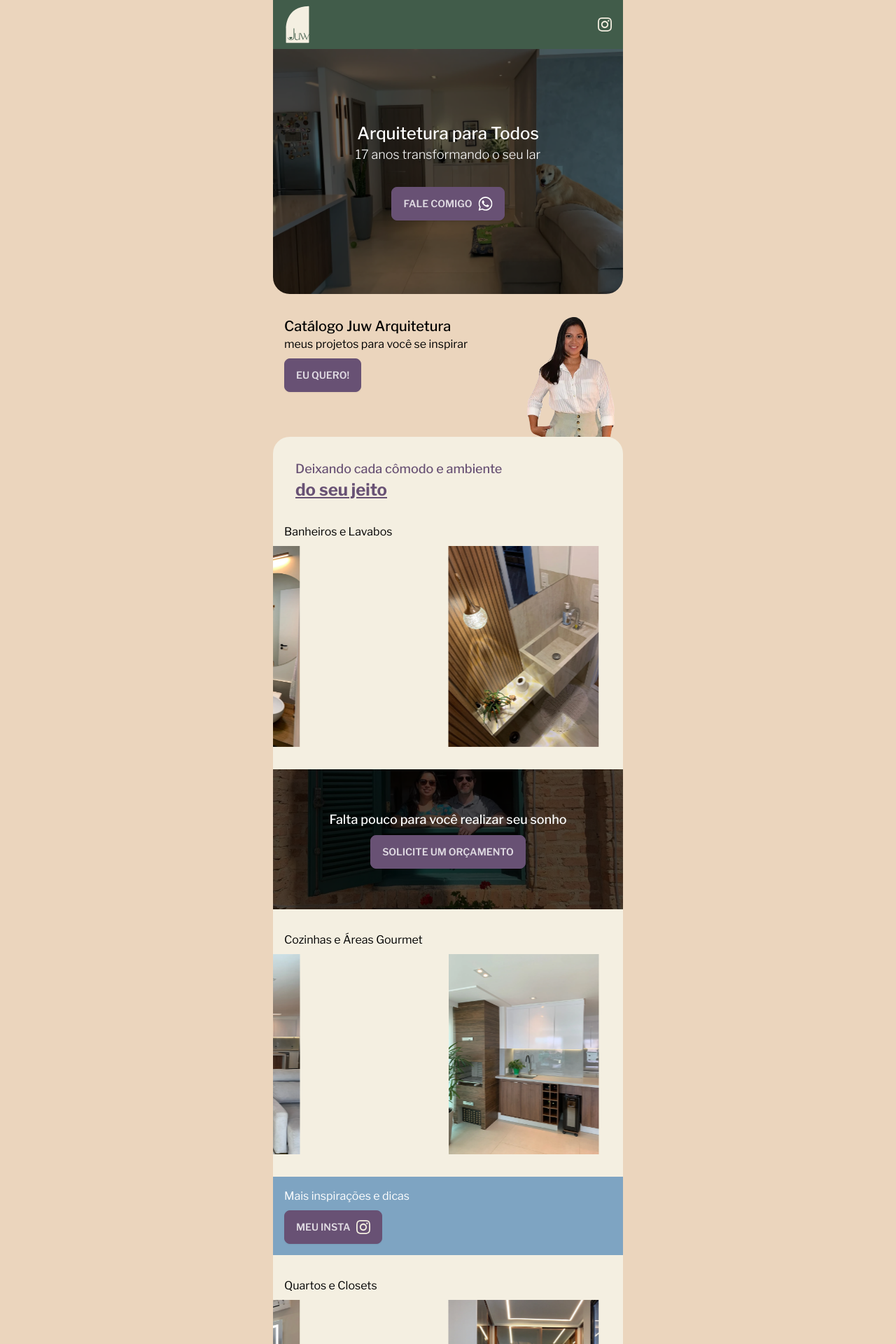
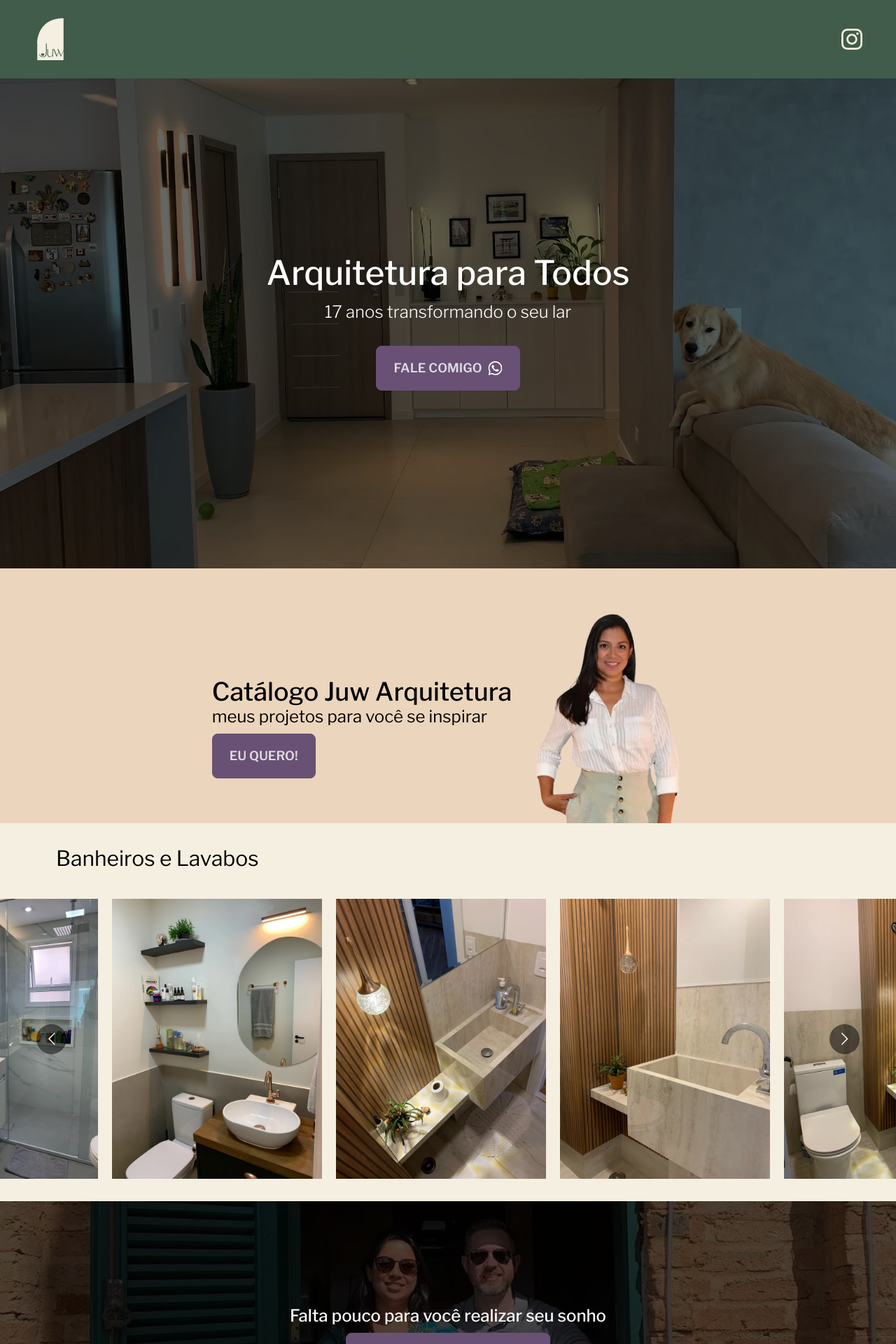
Before and after one commit to Gabriel5934/juwarquitetura, a React (Vite) app: page / in a window 1280 px wide. Shown: the top 1920 px of the page at 70% size. Built offline with nearby package versions, Linux system fonts and the light colour scheme.

Commit message:
feat: lg responsive

```diff
--- a/src/index.css
+++ b/src/index.css
@@ -13,8 +13,7 @@
 }
 
 .carousel img {
-  @apply object-cover h-full;
-  width: 215px;
+  @apply object-cover h-[200px] lg:h-[400px];
 }
 
 .carouselContainer {
@@ -22,5 +21,5 @@
 }
 
 .carouselContainer > span {
-  @apply w-full text-left;
+  @apply w-full text-left lg:text-3xl lg:ml-32 lg:mb-8;
 }
--- a/src/routes/__root.tsx
+++ b/src/routes/__root.tsx
@@ -63,7 +63,7 @@ export const Route = createRootRoute({
           max: 3000,
           min: 1024,
         },
-        items: 3,
+        items: 5,
         partialVisibilityGutter: 40,
       },
       mobile: {
@@ -71,7 +71,7 @@ export const Route = createRootRoute({
           max: 464,
           min: 0,
         },
-        items: 1,
+        items: 2,
         partialVisibilityGutter: 30,
       },
       tablet: {
@@ -79,29 +79,28 @@ export const Route = createRootRoute({
           max: 1024,
           min: 464,
         },
-        items: 2,
+        items: 3,
         partialVisibilityGutter: 30,
       },
     };
 
     return (
       <div
-        style={{
-          maxWidth: "500px",
-        }}
+      // style={{
+      //   maxWidth: "500px",
+      // }}
       >
         <LeadDialog
           id={DIALOG_CATALOG_ID}
           title="receba o catálogo"
           subtitle="Juw Arquitetura"
         />
-        <div className="bg-green flex justify-between items-center">
+        <div className="bg-green flex justify-between items-center lg:px-8 lg:py-4">
           <svg
-            width="70"
-            height="70"
             viewBox="0 0 70 70"
             fill="none"
             xmlns="http://www.w3.org/2000/svg"
+            className={`w-[70px] lg:w-[80px]`}
           >
             <g id="Logo_FundoTrnsBeje 1">
               <path
@@ -118,8 +117,7 @@ export const Route = createRootRoute({
             className="px-4"
           >
             <svg
-              width="20"
-              height="20"
+              className={`w-[20px] lg:w-[30px]`}
               viewBox="0 0 20 20"
               fill="none"
               xmlns="http://www.w3.org/2000/svg"
@@ -139,27 +137,20 @@ export const Route = createRootRoute({
             </svg>
           </a>
         </div>
-        <div
-          className="flex flex-col justify-center text-center gap-8 bg-darkBase"
-          style={{
-            height: "350px",
-          }}
-        >
+        <div className="flex flex-col justify-center text-center gap-8 bg-darkBase h-[350px] lg:h-[700px]">
           <img
             src={Hero}
             alt=""
-            className="absolute object-cover w-full rounded-b-3xl z-0"
+            className="absolute object-cover w-full rounded-b-3xl lg:rounded-none z-0 h-[350px] lg:h-[700px]"
             style={{
-              height: "350px",
               filter: "brightness(0.4)",
-              maxWidth: "500px",
             }}
           />
-          <div className="flex flex-col">
-            <span className="text-white font-medium text-2xl z-10">
+          <div className="flex flex-col lg:gap-4">
+            <span className="text-white font-medium text-2xl z-10 lg:text-5xl">
               Arquitetura para Todos
             </span>
-            <span className="text-white font-light text-lg z-10">
+            <span className="text-white font-light text-lg lg:text-2xl z-10">
               {years} anos transformando o seu lar
             </span>
           </div>
@@ -169,7 +160,7 @@ export const Route = createRootRoute({
               target="_blank"
               rel="noopener"
             >
-              <button className="btn btn-primary uppercase">
+              <button className="btn btn-primary uppercase lg:btn-lg">
                 fale comigo
                 <svg
                   xmlns="http://www.w3.org/2000/svg"
@@ -200,33 +191,28 @@ export const Route = createRootRoute({
             </a>
           </div>
         </div>
-        <div className="bg-darkBase bg-no-repeat bg-cover flex flex-col p-4 gap-2 relative overflow-clip pb-16 pt-8">
+        <div className="flex justify-center w-full pt-8 lg:pt-16 px-4">
+          <div className="flex items-end gap-4 lg:gap-8">
+            <div className="bg-darkBase bg-no-repeat bg-cover flex flex-col gap-2 relative overflow-clip mb-8 lg:mb-16">
               <div className="flex flex-col">
-            <span className="text-xl font-medium">
+                <span className="text-xl font-medium lg:text-4xl">
                   Catálogo Juw Arquitetura
                 </span>
-            <span className="text-base">
+                <span className="text-base lg:text-2xl">
                   meus projetos para você se inspirar
                 </span>
               </div>
               <div>
                 <button
-              className="btn btn-primary uppercase"
+                  className="btn btn-primary uppercase lg:btn-lg"
                   onClick={toggleDialogCatalog}
                 >
                   eu quero!
                 </button>
               </div>
-          <img
-            src={MiniJu}
-            alt=""
-            className="absolute"
-            style={{
-              right: "8px",
-              top: "32px",
-              width: "130px",
-            }}
-          />
+            </div>
+            <img src={MiniJu} alt="" className="h-[200px] lg:h-[300px]" />
+          </div>
         </div>
         <div
           className="bg-darkBase"
@@ -235,11 +221,14 @@ export const Route = createRootRoute({
             overflowX: "hidden",
           }}
         >
-          <div className="text-primary px-8 bg-lightBase rounded-t-3xl flex flex-col pt-8">
-            <span className="font-medium text-lg">
+          <div className="flex flex-col lg:gap-16  bg-lightBase">
+            <div className="lg:hidden text-primary px-8 rounded-t-3xl lg:rounded-none flex flex-col pt-8 lg:px-32 lg:pt-16 lg:text-center">
+              <span className="font-medium text-lg lg:text-4xl">
                 Deixando cada cômodo e ambiente
               </span>
-            <span className="font-bold text-2xl underline">do seu jeito</span>
+              <span className="font-bold text-2xl underline lg:text-4xl ">
+                do seu jeito
+              </span>
             </div>
             <div className="carouselContainer">
               <span>Banheiros e Lavabos</span>
@@ -263,13 +252,9 @@ export const Route = createRootRoute({
                 <img alt="" src={bath10} />
               </Carousel>
             </div>
-          <div
-            style={{
-              height: "200px",
-            }}
-            className="flex flex-col justify-center py-16 bg-cover bg-center gap-2"
-          >
-            <span className="text-center z-10 text-white font-medium text-lg">
+          </div>
+          <div className="flex flex-col justify-center py-16 bg-cover bg-center gap-2 h-[200px] lg:h-[400px]">
+            <span className="text-center z-10 text-white font-medium text-lg lg:text-2xl">
               Falta pouco para você realizar seu sonho
             </span>
             <div className="text-center z-10">
@@ -278,7 +263,7 @@ export const Route = createRootRoute({
                 target="_blank"
                 rel="noopener"
               >
-                <button className="btn btn-primary uppercase">
+                <button className="btn btn-primary uppercase lg:btn-lg">
                   solicite um orçamento
                 </button>
               </a>
@@ -286,11 +271,9 @@ export const Route = createRootRoute({
             <img
               src={HappyCouple}
               alt=""
-              className="absolute object-cover w-full z-0"
+              className="absolute object-cover w-full z-0 h-[200px] lg:h-[400px] object-top lg:object-left-top"
               style={{
-                height: "200px",
                 filter: "brightness(0.3)",
-                maxWidth: "500px",
               }}
             />
           </div>
@@ -322,15 +305,17 @@ export const Route = createRootRoute({
               <img alt="" src={ktch16} />
             </Carousel>
           </div>
-          <div className="bg-blue p-4 flex flex-col gap-2">
-            <span className="text-white">Mais inspirações e dicas</span>
+          <div className="bg-blue p-4 flex flex-col gap-2 lg:p-16 lg:items-center">
+            <span className="text-white lg:text-2xl">
+              Mais inspirações e dicas
+            </span>
             <div>
               <a
                 href="https://www.instagram.com/juw_arquitetura/"
                 target="_blank"
                 rel="noopener"
               >
-                <button className="btn btn-primary uppercase">
+                <button className="btn btn-primary uppercase lg:btn-lg">
                   meu insta{" "}
                   <svg
                     width="20"
@@ -395,10 +380,12 @@ export const Route = createRootRoute({
             </Carousel>
           </div>
         </div>
-        <div className="bg-darkBase text-center flex flex-col p-4 gap-4">
+        <div className="bg-darkBase text-center flex flex-col p-4 gap-4 lg:p-16">
           <div className="flex flex-col">
-            <span className="font-medium">Entre em contato</span>
-            <span>Transforme seu espaço dos sonhos em realidade!</span>
+            <span className="font-medium lg:text-2xl">Entre em contato</span>
+            <span className="lg:text-2xl">
+              Transforme seu espaço dos sonhos em realidade!
+            </span>
           </div>
           <div>
             <a
@@ -406,7 +393,7 @@ export const Route = createRootRoute({
               target="_blank"
               rel="noopener"
             >
-              <button className="btn btn-primary uppercase">
+              <button className="btn btn-primary uppercase lg:btn-lg">
                 fale comigo
                 <svg
                   xmlns="http://www.w3.org/2000/svg"
@@ -441,8 +428,7 @@ export const Route = createRootRoute({
           <div className="flex justify-center gap-2">
             <svg
               xmlns="http://www.w3.org/2000/svg"
-              width="21"
-              height="20"
+              className={`w-[20px] lg:w-[30px]`}
               viewBox="0 0 21 20"
               fill="none"
             >
@@ -465,8 +451,7 @@ export const Route = createRootRoute({
               </defs>
             </svg>
             <svg
-              width="20"
-              height="20"
+              className={`w-[20px] lg:w-[30px]`}
               viewBox="0 0 20 20"
               fill="none"
               xmlns="http://www.w3.org/2000/svg"
@@ -485,18 +470,13 @@ export const Route = createRootRoute({
               </defs>
             </svg>
           </div>
-          <div className="text-sm text-white flex flex-col">
+          <div className="text-sm text-white flex flex-col lg:text-lg">
             <span>Rua das Pescadas, 75</span>
             <span>Aquarius, São José dos Campos - SP</span>
           </div>
-          <a
-            className="text-sm underline text-white"
-            href="https://www.gnunezandrade.dev/"
-            target="_blank"
-            rel="noopener"
-          >
+          <span className="text-sm text-white lg:text-lg">
             Albacore Marketing Digital
-          </a>
+          </span>
         </div>
         {(location.hostname === "localhost" ||
           location.hostname === "127.0.0.1") && <TanStackRouterDevtools />}
```
Lines whose indentation alone changed are shown as unchanged.
